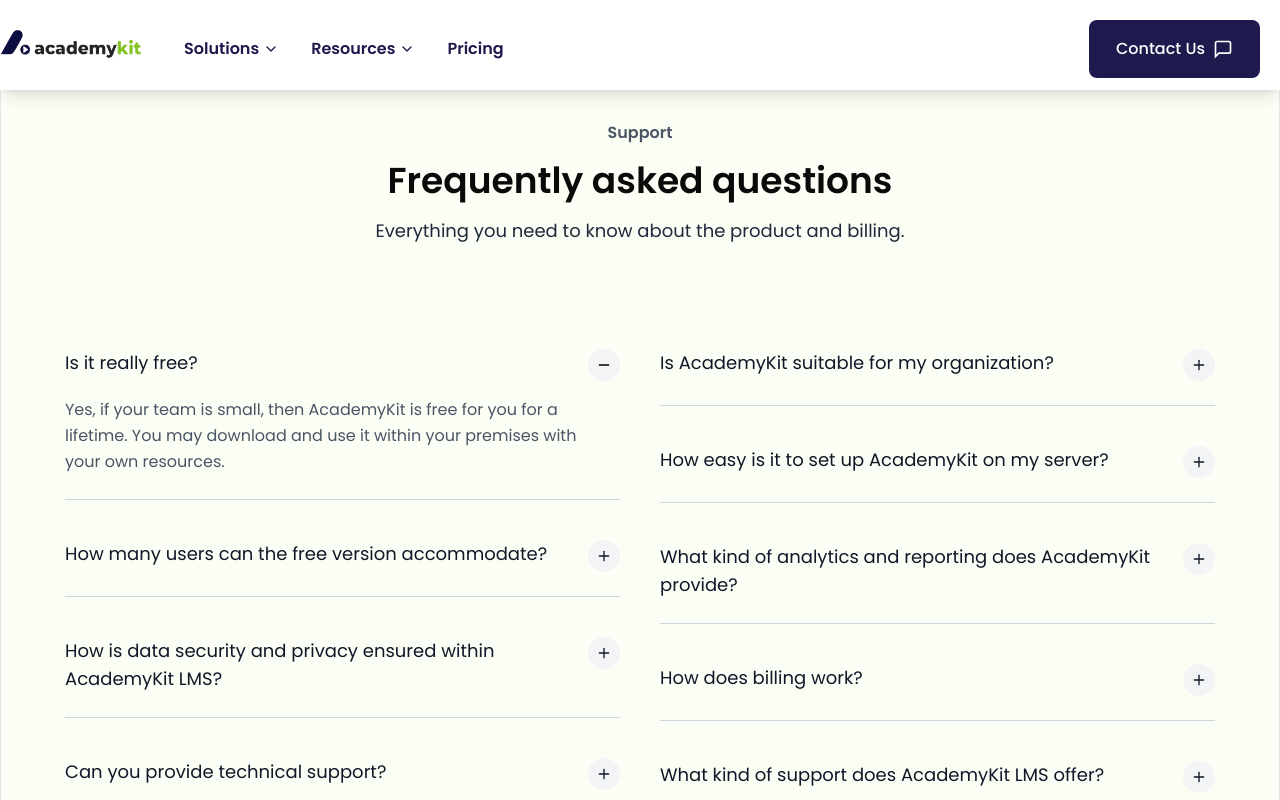
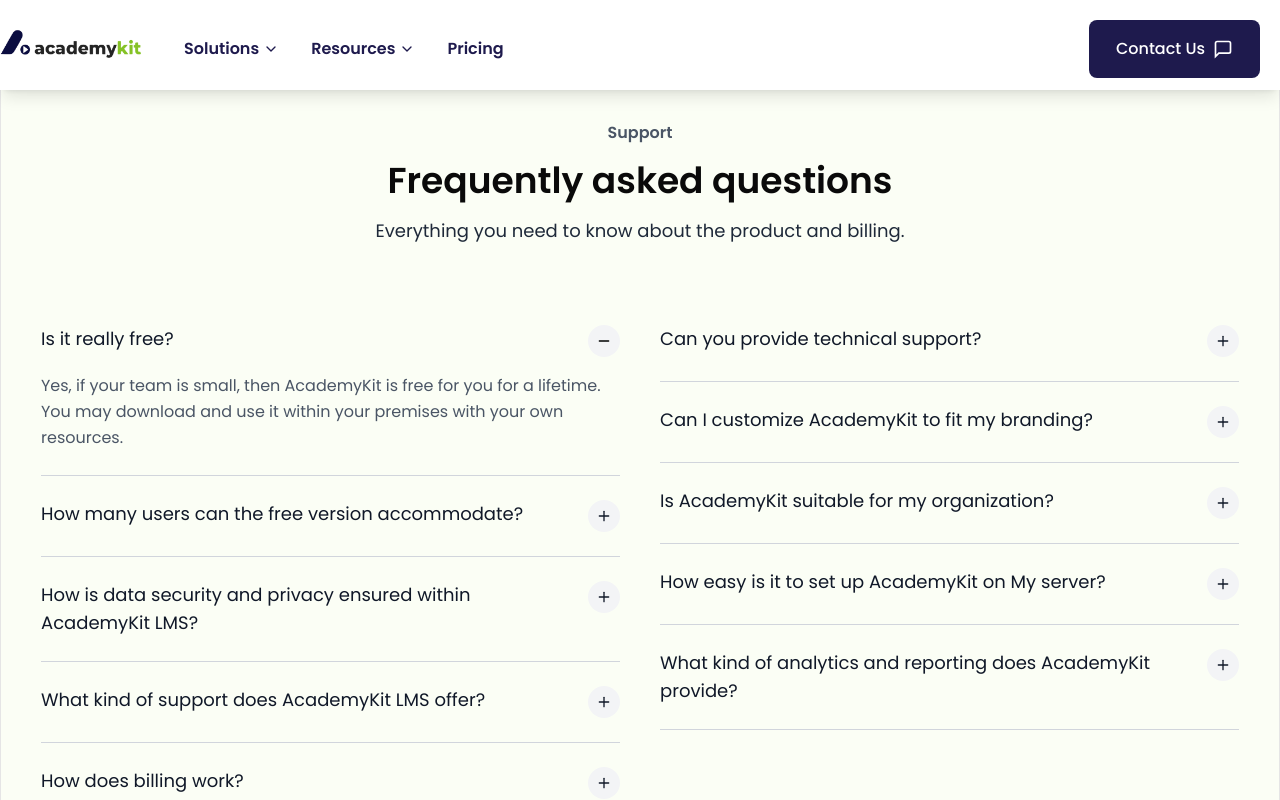
Before and after one commit to brihat2590/AcademyKit, a Next.js app: page /FAQ in a window 1280 px wide. Both pictures are taken after a click on the button "Is it really free?". Shown: the top 800 px of the page. Built offline with nearby package versions, Linux system fonts and the light colour scheme.

Commit message:
minor ui update

```diff
--- a/src/app/FAQ/page.tsx
+++ b/src/app/FAQ/page.tsx
@@ -3,47 +3,78 @@
 import { useState } from 'react';
 import { Plus, Minus } from 'lucide-react';
 import Image from 'next/image';
+import Link from 'next/link';
 
 const faqs = [
   {
     question: 'Is it really free?',
-    answer: 'Yes, if your team is small, then AcademyKit is free for you for a lifetime. You may download and use it within your premises with your own resources.',
+    answer:
+      'Yes, if your team is small, then AcademyKit is free for you for a lifetime. You may download and use it within your premises with your own resources.',
   },
   {
     question: 'How many users can the free version accommodate?',
-    answer: 'Currently, the free version can support up to 20 users. If you require the involvement of more people, you\'ll need to upgrade your plan.',
+    answer:
+      "Currently, the free version can support up to 20 users. If you require the involvement of more people, you'll need to upgrade your plan.",
   },
   {
     question: 'How is data security and privacy ensured within AcademyKit LMS?',
-    answer: 'AcademyKit takes data security and privacy seriously. The platform implements industry-standard security measures to protect user data and ensure privacy.',
+    answer:
+      'AcademyKit takes data security and privacy seriously. The platform implements industry-standard security measures to protect user data and ensure privacy. This includes encryption of sensitive information, secure data storage practices, regular system updates to address vulnerabilities, and compliance with relevant data protection regulations.',
+  },
+  {
+    question: 'What kind of support does AcademyKit LMS offer?',
+    answer:
+      'AcademyKit LMS provides comprehensive support resources, including documentation, tutorials, and customer support channels such as email and phone. Our team is dedicated to ensuring that you have the assistance you need to maximize the benefits of our platform.',
+  },
+  {
+    question: 'How does billing work?',
+    answer: (
+      <>
+        Our billing operates on an annual basis, with additional charges for optional services such as deployment assistance and customization. For detailed pricing information, please visit our{" "}
+        <Link
+          href="/pricing"
+          className="text-green-700 underline hover:text-green-800"
+        >
+          pricing
+        </Link>{" "}
+        page.
+      </>
+    ),
   },
   {
     question: 'Can you provide technical support?',
-    answer: 'Yes, we provide comprehensive technical support to help you get the most out of AcademyKit.',
+    answer: (
+      <>
+        Yes, if you need any assistance installing our software, we can help.
+        Please contact us at{" "}
+        <a
+          href="mailto:hello@academykit.co"
+          className="text-green-800 underline"
+        >
+          hello@academykit.co
+        </a>
+      </>
+    ),
   },
   {
     question: 'Can I customize AcademyKit to fit my branding?',
-    answer: 'Absolutely! AcademyKit offers extensive customization options to match your organization\'s branding.',
+    answer:
+      'Yes, AcademyKit offers extensive customization options, allowing you to personalize the platform to align with your organizations branding and unique requirements. From logo integration to color schemes, you can create a cohesive learning environment that reflects your brand identity.',
   },
   {
     question: 'Is AcademyKit suitable for my organization?',
-    answer: 'AcademyKit is designed to be flexible and scalable, making it suitable for organizations of all sizes.',
+    answer:
+      "AcademyKit caters to a diverse range of users, including educational institutions, corporations, individual educators, and trainers. Whether you're managing a large-scale training program or a single course, AcademyKit offers the flexibility and scalability to meet your organization's needs.",
   },
   {
-    question: 'How easy is it to set up AcademyKit on my server?',
-    answer: 'Setting up AcademyKit is straightforward with our detailed documentation and setup guides.',
+    question: 'How easy is it to set up AcademyKit on My server?',
+    answer:
+      'Setting up AcademyKit LMS is straightforward and intuitive, with step-by-step instructions provided in our documentation. You can simply download and deploy on your server. Our support team is also available to assist you with any questions or issues you may encounter during the setup process.',
   },
   {
     question: 'What kind of analytics and reporting does AcademyKit provide?',
-    answer: 'AcademyKit provides comprehensive analytics and reporting features to track learner progress and engagement.',
-  },
-  {
-    question: 'How does billing work?',
-    answer: 'Our billing is transparent and flexible, with various plans to suit different organizational needs.',
-  },
-  {
-    question: 'What kind of support does AcademyKit LMS offer?',
-    answer: 'We offer multiple support channels including documentation, community forums, and direct technical support.',
+    answer:
+      'AcademyKit LMS offers robust analytics and reporting tools, allowing you to track learner progress, course engagement, and performance metrics. Customizable dashboards and detailed reports provide valuable insights to inform decision-making and optimize learning outcomes.',
   },
 ];
 
@@ -54,12 +85,13 @@
     setOpenIndex(openIndex === index ? null : index);
   };
 
+  // split FAQs into two columns (5 each)
+  const leftFaqs = faqs.slice(0, 5);
+  const rightFaqs = faqs.slice(5, 10);
+
   return (
-
-    <div className='min-h-screen w-full border bg-[#fbfef5]'>
-
-
-<div className=" w-full max-w-7xl mx-auto px-6 py-10">
+    <div className="min-h-screen w-full border bg-[#fbfef5]">
+      <div className="w-full max-w-7xl mx-auto px-6 py-10">
         {/* Header Section */}
         <div className="text-center mb-16">
           <p className="text-md font-semibold text-gray-600 mb-4">Support</p>
@@ -71,21 +103,24 @@
           </p>
         </div>
 
-      {/* FAQ Flex Wrap */}
-      <div className="columns-1 md:columns-2 gap-10 space-y-10 p-10">
-          {faqs.map((faq, index) => {
-            const isOpen = openIndex === index;
+        {/* FAQ Grid */}
+        <div className="grid grid-cols-1 md:grid-cols-2 gap-10 p-4">
+          {[leftFaqs, rightFaqs].map((column, colIndex) => (
+            <div key={colIndex} className="space-y-6">
+              {column.map((faq, index) => {
+                const actualIndex = colIndex * 5 + index;
+                const isOpen = openIndex === actualIndex;
 
                 return (
                   <div
-                key={index}
-                className="break-inside-avoid border-b border-gray-300 pb-6"
+                    key={actualIndex}
+                    className="border-b border-gray-300 pb-6"
                   >
                     <button
-                  onClick={() => toggleFaq(index)}
+                      onClick={() => toggleFaq(actualIndex)}
                       className="w-full flex justify-between items-start gap-4 group text-left"
                     >
-                  <h3 className="text-lg text-gray-900  transition-colors duration-200">
+                      <h3 className="text-lg text-gray-900 transition-colors duration-200">
                         {faq.question}
                       </h3>
                       <div
@@ -104,20 +139,19 @@
                     </button>
 
                     {isOpen && (
-                  <div className="mt-4 pr-2">
-                    <p className="text-gray-600 leading-relaxed">{faq.answer}</p>
+                      <div className="mt-4 pr-2 text-gray-600 leading-relaxed">
+                        {faq.answer}
                       </div>
                     )}
                   </div>
                 );
               })}
             </div>
-
-
-
+          ))}
+        </div>
       </div>
 
-    <section className="relative bg-[#fbfef5] pb-10 md:py-20 px-4 overflow-visible">
+      <section className="relative bg-[#fbfef5] pb-10 md:py-30 px-4 overflow-visible mt-10">
         <div className="relative max-w-7xl mx-auto bg-[#0a0b34] text-white rounded-3xl px-8 py-24 text-center overflow-visible z-10">
           <h2 className="text-2xl sm:text-3xl md:text-5xl font-bold mb-4">
             Have a question not answered here?
@@ -126,13 +160,12 @@
             Contact us directly!
           </p>
           <div className="flex justify-center gap-4">
-
             <button className="px-5 py-2 rounded-md bg-[#c2e092] text-[#0c0c3d] font-semibold shadow transition border-3 hover:border-[#6a9b29] border-[#0c0c3d]">
               Contact us
             </button>
           </div>
 
-            {/* Floating shapes – large + popped out further */}
+          {/* Floating shapes */}
           <Image
             src="/shapes/shape1.png"
             alt="shape1"
@@ -157,7 +190,6 @@
         </div>
       </section>
     </div>
-
   );
 };
 
--- a/src/app/contact/page.tsx
+++ b/src/app/contact/page.tsx
@@ -70,7 +70,7 @@
   };
 
   return (
-    <section className="bg-[#fbfef5] flex items-center justify-center px-6 md:px-20 py-20">
+    <section className="bg-[#fbfef5] flex items-center justify-center px-6 md:px-20 py-20 border-b border-gray-200">
       <div className="max-w-7xl w-full grid md:grid-cols-2 gap-10">
         {/* Left Section */}
         <div className="text-[#0c0636] space-y-6">
--- a/src/app/on-boarding/page.tsx
+++ b/src/app/on-boarding/page.tsx
@@ -89,7 +89,7 @@
 {/* Right: Get A Demo Circle */}
 <div className="w-[30%] flex justify-start items-center relative -ml-16">
   {/* Shifted left using -ml-16 */}
-  <div className="hidden md:flex    relative group w-64 h-64 items-center justify-center">
+  <div className="hidden lg:flex    relative group w-64 h-64 items-center justify-center">
     {/* Big Circle (centered) */}
     <div className="absolute w-64 h-64 rounded-full border border-lime-300" />
 
@@ -119,14 +119,14 @@
             workforce.
           </p>
           <img
-            src="https://cdn.prod.website-files.com/65aa7210793f3233f5dc51e7/662a05196e1404d06a1a6388_on-boarding-p-800.png"
+            src="https://s3.sursatech.com/api/v1/buckets/academykit/objects/download?preview=true&prefix=onBoarding.png&version_id=null"
             alt="onboarding"
             className="rounded-lg w-full sm:max-w-xl mx-auto mt-8 mb-5"
           />
         </div>
         <div className="max-w-7xl mx-auto mt-4">
           <img
-            src="https://cdn.prod.website-files.com/65aa7210793f3233f5dc51e7/6650113dd8f61520ebd53c59_Mockup-%20on%20boarding-p-2000.png"
+            src="https://s3.sursatech.com/api/v1/buckets/academykit/objects/download?preview=true&prefix=QA%20big.png&version_id=null"
             alt="onboarding"
             className="w-full rounded-lg"
           />
--- a/src/components/FAQ.tsx
+++ b/src/components/FAQ.tsx
@@ -21,7 +21,7 @@
         <div className="grid md:grid-cols-3 gap-10 text-sm md:text-base">
           {/* FAQ 1 */}
           <div className="mb-8">
-            <h3 className="font-semibold mb-2">Is It Really Free?</h3>
+            <h3 className="font-semibold mb-2">Is It Really Free</h3>
             <p className="">
               Yes, if your team is small, then AcademyKit is free for you for a
               lifetime. You may download and use it within your premises with
```
Lines whose indentation alone changed are shown as unchanged.
